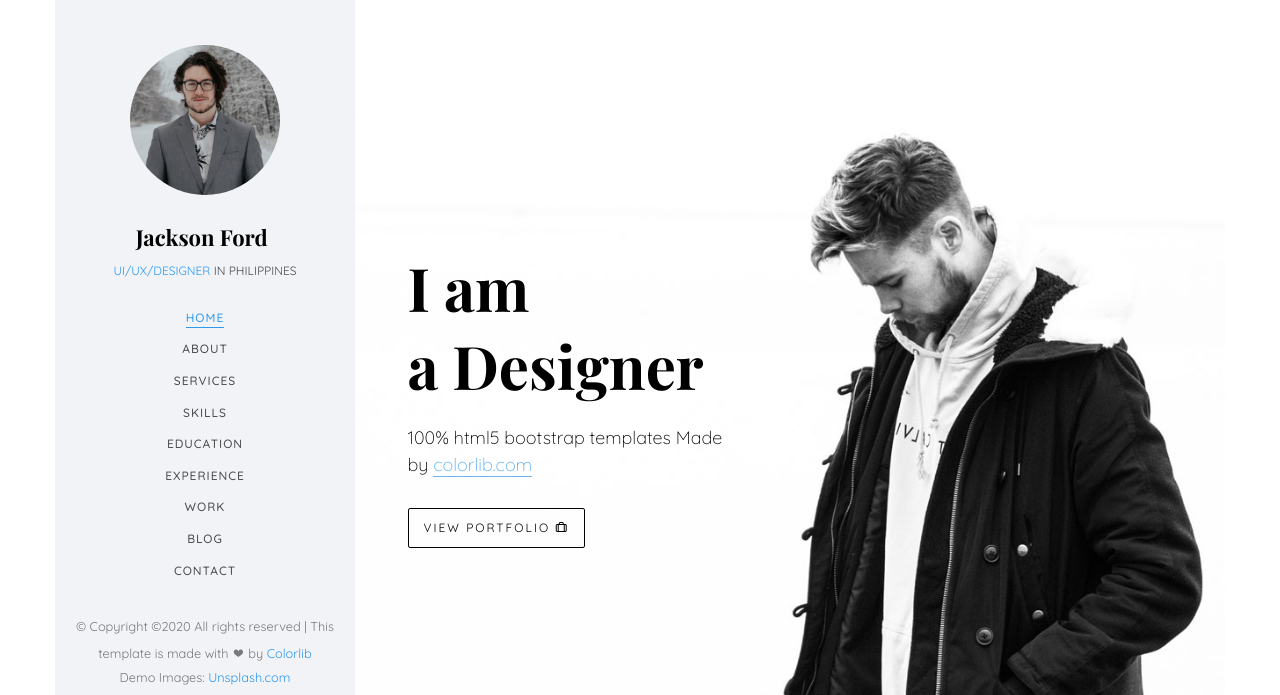
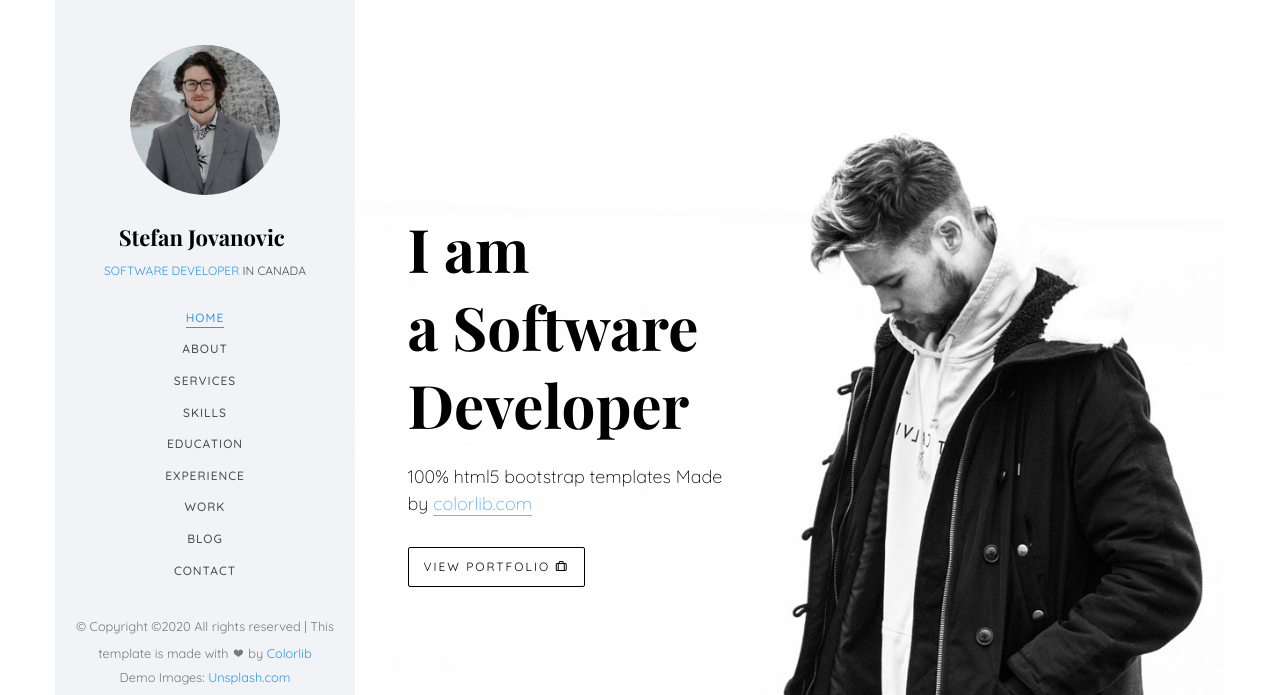
Before and after one commit to STEjovanovicFAN/personal-website, a plain HTML site: page public/index.html in a window 1280 px wide. Shown: the top 695 px of the page. Drawn offline with nearby package versions, Linux system fonts and the light colour scheme; files whose address does not match are found by name; a web font is replaced by a local one.

Commit message:
slight changes to text

```diff
--- a/public/index.html
+++ b/public/index.html
@@ -3,7 +3,7 @@
 	<head>
 	<meta charset="utf-8">
 	<meta http-equiv="X-UA-Compatible" content="IE=edge">
-	<title>Jackson Template</title>
+	<title>Stefan's Personal Website</title>
 	<meta name="viewport" content="width=device-width, initial-scale=1">
 	<meta name="description" content="" />
 	<meta name="keywords" content="" />
@@ -57,8 +57,8 @@
 		<aside id="colorlib-aside" role="complementary" class="border js-fullheight">
 			<div class="text-center">
 				<div class="author-img" style="background-image: url(images/about.jpg);"></div>
-				<h1 id="colorlib-logo"><a href="index.html">Jackson Ford</a></h1>
-				<span class="position"><a href="#">UI/UX/Designer</a> in Philippines</span>
+				<h1 id="colorlib-logo"><a href="index.html">Stefan Jovanovic</a></h1>
+				<span class="position"><a href="#">Software Developer</a> in Canada</span>
 			</div>
 			<nav id="colorlib-main-menu" role="navigation" class="navbar">
 				<div id="navbar" class="collapse">
@@ -101,7 +101,7 @@ Copyright &copy;<script>document.write(new Date().getFullYear());</script> All r
 					   			<div class="col-md-6 col-md-offset-3 col-md-pull-3 col-sm-12 col-xs-12 js-fullheight slider-text">
 					   				<div class="slider-text-inner js-fullheight">
 					   					<div class="desc">
-						   					<h1>Hi! <br>I'm Jackson</h1>
+						   					<h1>Hey! <br>I'm Stef</h1>
 						   					<h2>100% html5 bootstrap templates Made by <a href="https://colorlib.com/" target="_blank">colorlib.com</a></h2>
 												<p><a class="btn btn-primary btn-learn">Download CV <i class="icon-download4"></i></a></p>
 											</div>
@@ -117,7 +117,7 @@ Copyright &copy;<script>document.write(new Date().getFullYear());</script> All r
 					   			<div class="col-md-6 col-md-offset-3 col-md-pull-3 col-sm-12 col-xs-12 js-fullheight slider-text">
 					   				<div class="slider-text-inner">
 					   					<div class="desc">
-						   					<h1>I am <br>a Designer</h1>
+						   					<h1>I am <br>a Software Developer</h1>
 												<h2>100% html5 bootstrap templates Made by <a href="https://colorlib.com/" target="_blank">colorlib.com</a></h2>
 												<p><a class="btn btn-primary btn-learn">View Portfolio <i class="icon-briefcase3"></i></a></p>
 											</div>
```
